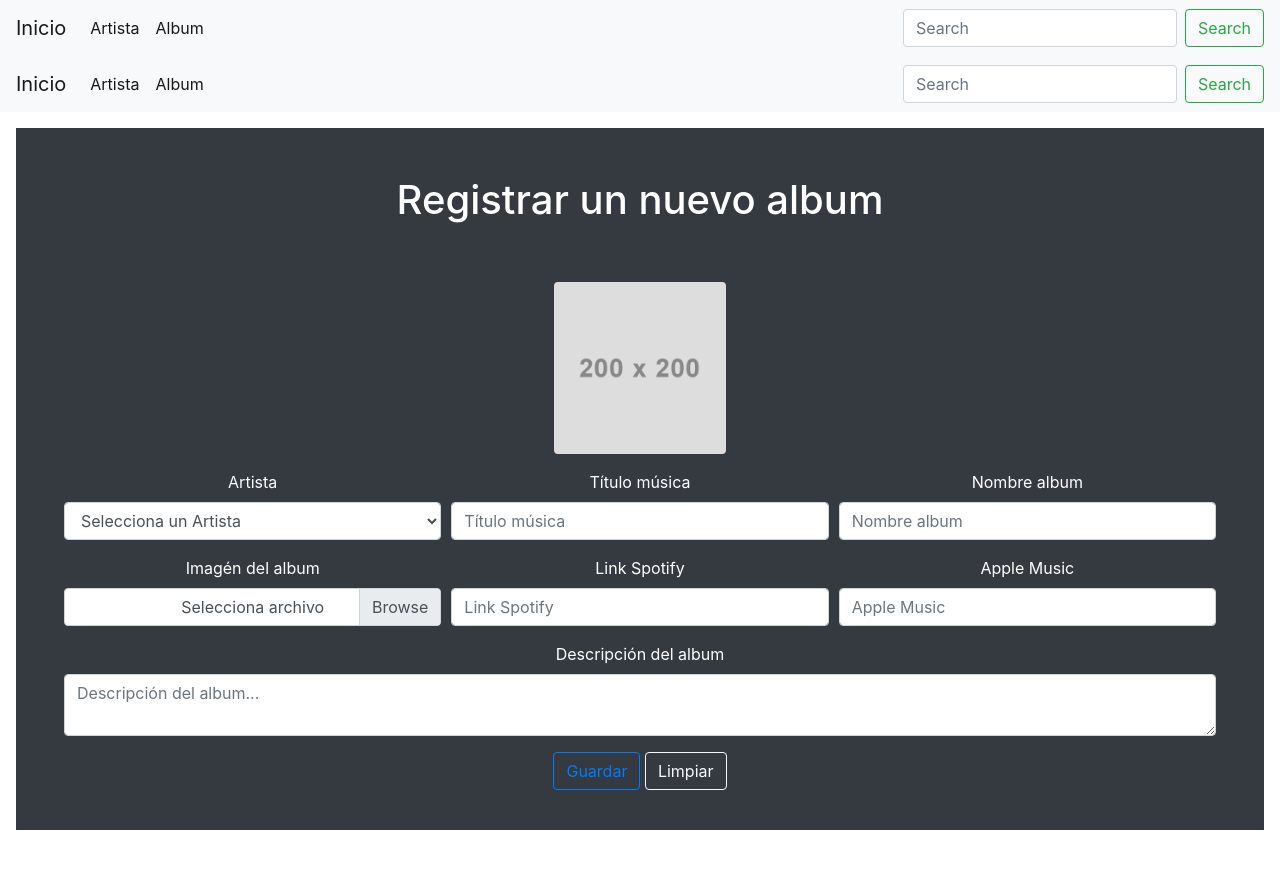
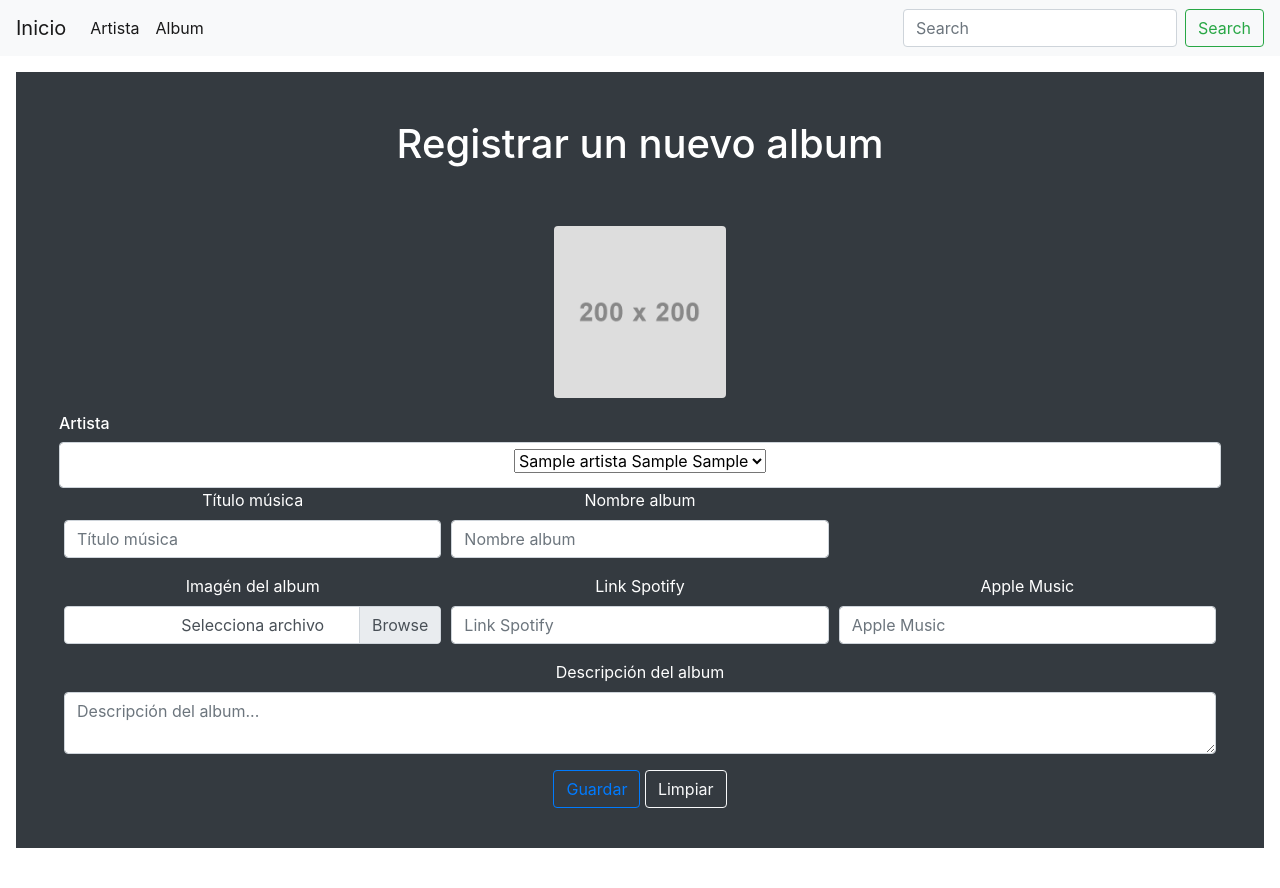
Before and after one commit to OscarMG9/ProyectoFinal, a PHP site: page /pages/Album.php in a window 1280 px wide. Shown: the top 888 px of the page. Run offline with PHP 8.4, Linux system fonts and the light colour scheme; tables that the repository leaves empty or names only in its code hold one stand-in row (values such as "Sample post"); some libraries are stand-ins or nearby versions.

Commit message:
input nombre artista
aqui se puede elegir el artista por medio de un selec de manera automatica

```diff
--- a/pages/Album.php
+++ b/pages/Album.php
@@ -1,27 +1,6 @@
 <?php include("../php/db.php")?>
 <?php include("../php/header.php")?>
 
-
-    <nav class="navbar navbar-expand-lg navbar-light bg-light">
-        <button class="navbar-toggler" type="button" data-toggle="collapse" data-target="#navbarTogglerDemo01" aria-controls="navbarTogglerDemo01" aria-expanded="false" aria-label="Toggle navigation">
-          <span class="navbar-toggler-icon"></span>
-        </button>
-        <div class="collapse navbar-collapse" id="navbarTogglerDemo01">
-          <a class="navbar-brand" href="#">Inicio</a>
-          <ul class="navbar-nav mr-auto mt-2 mt-lg-0">
-            <li class="nav-item active">
-              <a class="nav-link" href="#">Artista</span></a>
-            </li>
-            <li class="nav-item active">
-              <a class="nav-link" href="#">Album</a>
-            </li>
-          </ul>
-          <form class="form-inline my-2 my-lg-0">
-            <input class="form-control mr-sm-2" type="search" placeholder="Search" aria-label="Search">
-            <button class="btn btn-outline-success my-2 my-sm-0" type="submit">Search</button>
-          </form>
-        </div>
-      </nav>
       <div class=" w-100 my-md-3 pl-md-3">
             <div class="bg-dark mr-md-3 pt-3 px-3 pt-md-5 px-md-5 text-center text-white overflow-hidden">
                 <h1 class="display-5">Registrar un nuevo album</h1>
@@ -34,13 +13,31 @@
                                     </div>
                                 </div>
                                 <div class="form-row">
-                                    <div class="form-group col-4">
-                                        <label for="artistLabel" class="text-center">Artista</label>
-                                        <select name="artist" id="ArtistA" class="form-control">
-                                            <option value="" selected>Selecciona un Artista</option>
-                                            <option value="">...</option>
+                           <!--Div para select/option Docente-->
+                            <h6>Artista</h6>
+                                <div class="form-control text-center">
+                                        <label for="">
+                                        <select name="artista" id="artista" class="">
+
+                                        <?php
+
+                                        $query = "SELECT idartista, nombre, paterno, materno FROM artista";
+
+                                        $ejecutar= mysqli_query($conn, $query)
+                                        ?>
+
+
+                                        <?php foreach ($ejecutar as $opciones): ?>
+
+                                            <option value="<?php echo $opciones['idartista']?>"><?php echo $opciones['nombre']?> <?php echo $opciones['paterno']?> <?php echo $opciones['materno']?></option>
+
+                                        <?php endforeach  ?>
+
                                         </select>
-                                    </div>
+                                        </label>
+
+                                </div>
+                                    <!--Termina select Option-->
                                     <div class="form-group col-4">
                                         <label for="titleMusic" class="text-center">Título música</label>
                                         <input type="text" name="titleMusic" id="TM" class="form-control" placeholder="Título música">
--- a/php/header.php
+++ b/php/header.php
@@ -10,7 +10,6 @@
 </head>
 <!--HEADER-->
 <header>
-
 <nav class="navbar navbar-expand-lg navbar-light bg-light">
         <button class="navbar-toggler" type="button" data-toggle="collapse" data-target="#navbarTogglerDemo01" aria-controls="navbarTogglerDemo01" aria-expanded="false" aria-label="Toggle navigation">
           <span class="navbar-toggler-icon"></span>
@@ -31,6 +30,5 @@
           </form>
         </div>
       </nav>
-
 </header>
 <body>
```
